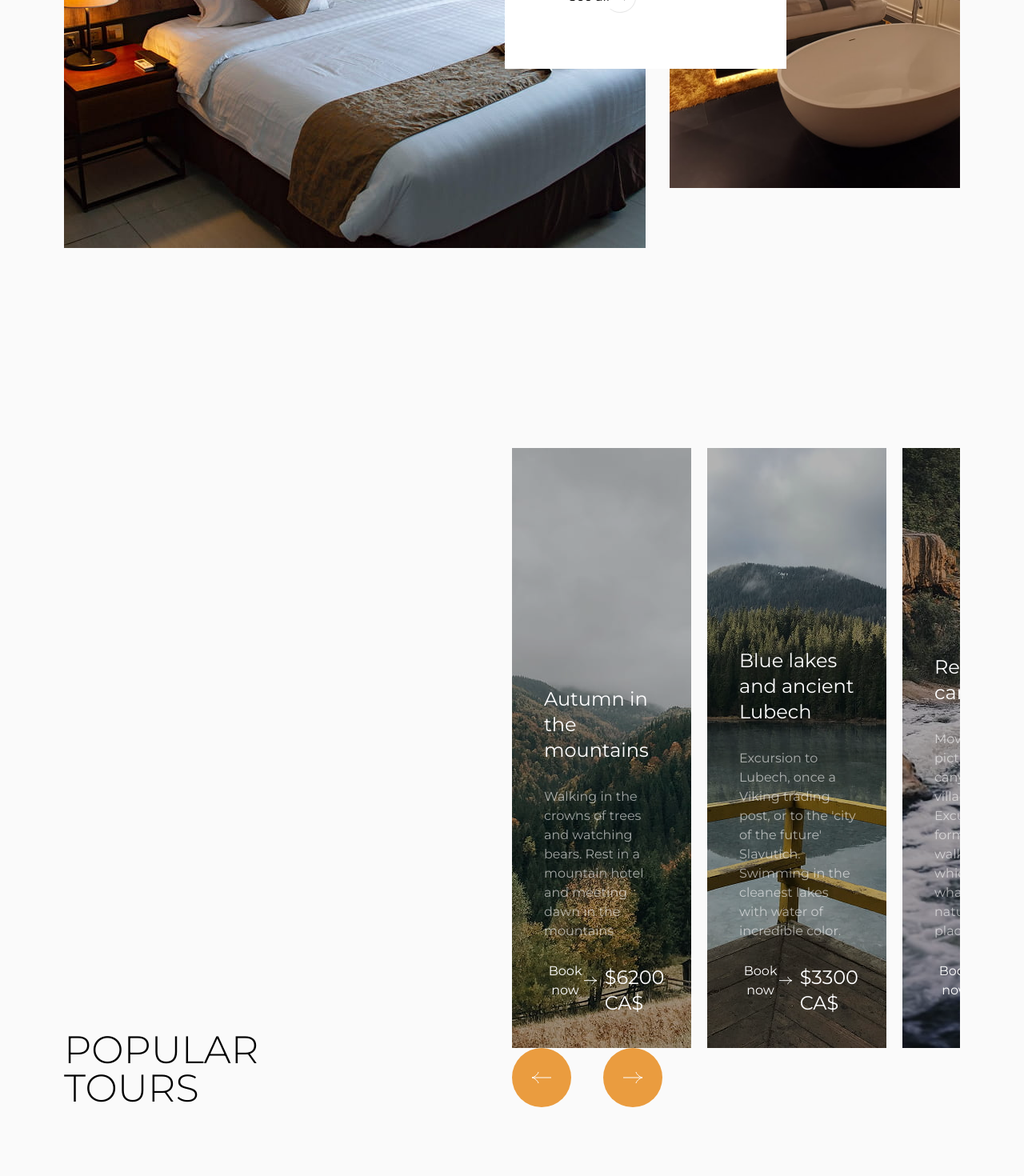
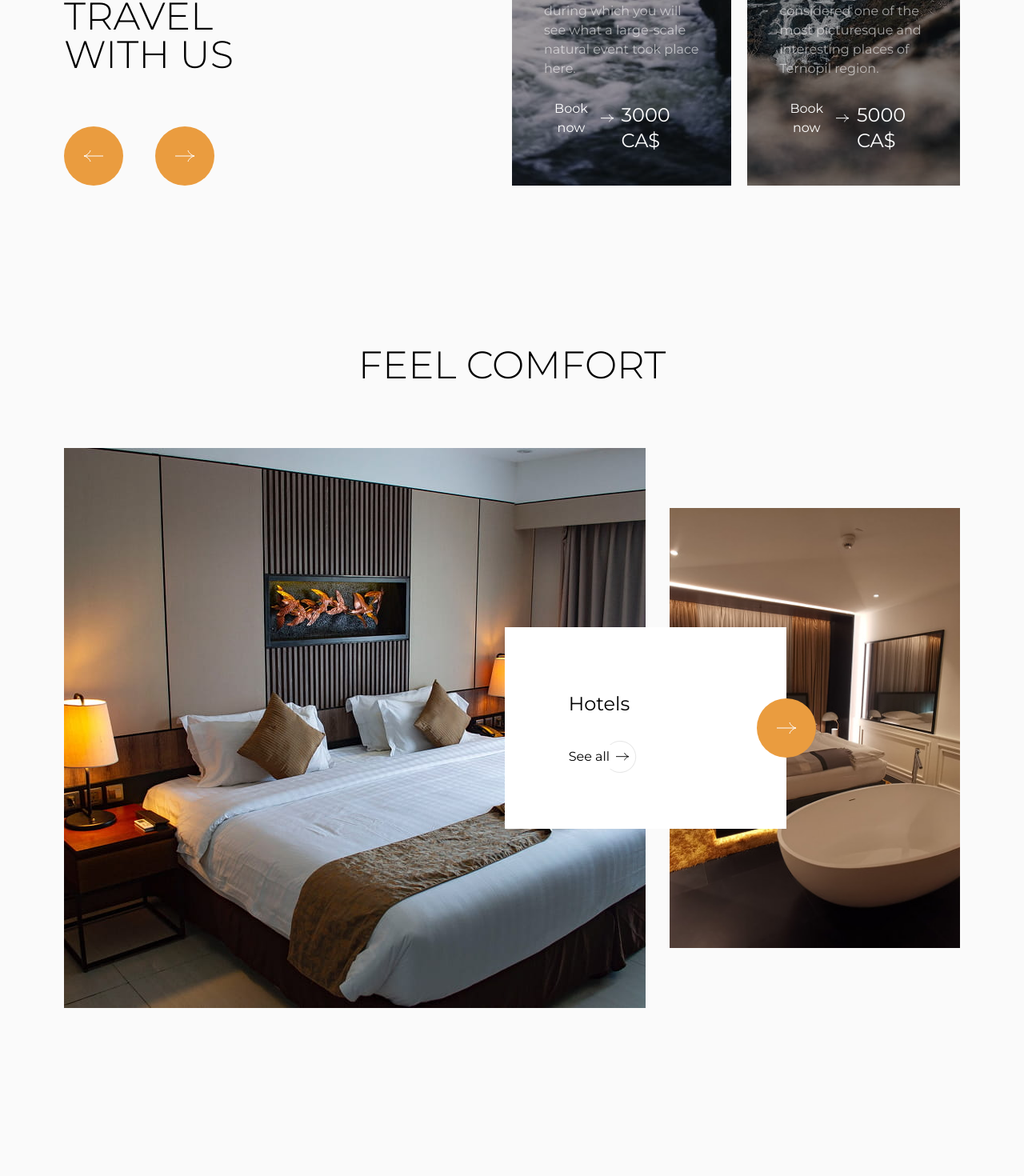
Before and after one commit to summermoved0n/project-Blackroad-Frontend, a Next.js app in the folder my-app/: page / in a window 1280 px wide. Shown: the part 2920-4390 px from the top of the page at 80% size. Built offline with nearby package versions, Linux system fonts and the light colour scheme; a web font is replaced by a local one.

Commit message:
finish of home branch

```diff
--- a/my-app/src/app/components/Carousel.tsx
+++ b/my-app/src/app/components/Carousel.tsx
@@ -1,11 +1,14 @@
 "use client";
 
 import useEmblaCarousel from "embla-carousel-react";
+import { EmblaCarouselType } from "embla-carousel";
 import { Button } from "./Button";
 import { ArrowLeftIcon } from "@/lib/icons/ArrowLeftIcon";
 import { ArrowRightIcon } from "@/lib/icons/ArrowRightIcon";
 import TourCard from "./TourCard";
 import { Text } from "./Text";
+import { useEffect, useState } from "react";
+import { CarouselDotIcon } from "@/lib/icons/CarouselDotIcon";
 
 type CarouselProps = {
   componentTitle: string;
@@ -20,32 +23,50 @@ type CarouselProps = {
 
 export default function Carousel({ tours, componentTitle }: CarouselProps) {
   const [emblaRef, emblaApi] = useEmblaCarousel();
+  const [scrollSnaps, setScrollSnaps] = useState<number[]>([]);
+  const [selectedSnap, setSelectedSnap] = useState(0);
+
+  const goTo = (index: number) => emblaApi?.scrollTo(index);
+  const setupSnaps = (api: EmblaCarouselType) => {
+    setScrollSnaps(api.scrollSnapList());
+  };
+  const setActiveSnap = (api: EmblaCarouselType) =>
+    setSelectedSnap(api.selectedScrollSnap());
+
+  useEffect(() => {
+    if (!emblaApi) return;
+    // eslint-disable-next-line react-hooks/set-state-in-effect
+    setupSnaps(emblaApi);
+    setActiveSnap(emblaApi);
+
+    emblaApi.on("reInit", setupSnaps);
+    emblaApi.on("reInit", setActiveSnap);
+    emblaApi.on("select", setActiveSnap);
+  }, [emblaApi]);
 
   const goToPrev = () => emblaApi?.scrollPrev();
   const goToNext = () => emblaApi?.scrollNext();
 
   return (
-    <section className="relative mx-4 pt-12.5 pb-30 md:mx-20 md:pt-25  md:pt-0 md:pb-0 md:pb-37.5 grid grid-cols-1 md:grid-cols-2">
-      <div className="flex flex-col justify-end gap-15">
+    <section className="relative mx-4 pt-12.5 md:mx-20 md:py-25 md:grid md:grid-cols-2 md:items-end">
       <Text
         as="h2"
         color="black"
         size="lg"
         spacing="sm"
-          className="mb-7.5 md:mb-0 md:w-60 text-center md:text-left uppercase"
+        className="mb-7.5 md:mb-0 md:pb-35 md:w-60 text-center md:text-left uppercase"
       >
         {componentTitle}
       </Text>
-      </div>
 
-      <div className="embla">
+      <div>
         <div className="overflow-hidden" ref={emblaRef}>
-          <div className="flex md:gap-5 touch-pan-y touch-pinch-zoom">
+          <div className="flex gap-5 touch-pan-y touch-pinch-zoom">
             {tours.map(({ id, title, description, image, price }) => (
               <TourCard
                 key={id}
                 id={id}
-                carouselClassName="flex-[0_0_100%] lg:flex-[0_0_50%] xl:md:flex-[0_0_40%] min-w-0"
+                carouselClassName="flex-[0_0_100%] xl:flex-[0_0_49%] min-w-0"
                 title={title}
                 description={description}
                 image={image}
@@ -55,7 +76,19 @@ export default function Carousel({ tours, componentTitle }: CarouselProps) {
           </div>
         </div>
 
-        <div className="absolute bottom-5 left-1/2 transform -translate-x-1/2 md:relative md:bottom-0 md:left-0 md:transform-none md:translate-0 flex justify-center md:justify-start gap-10">
+        <div className="flex items-center justify-center mt-4 gap-2.5 md:hidden">
+          {scrollSnaps.map((_, index) => (
+            <button className="" key={index} onClick={() => goTo(index)}>
+              {selectedSnap === index ? (
+                <CarouselDotIcon color="1" />
+              ) : (
+                <CarouselDotIcon />
+              )}
+            </button>
+          ))}
+        </div>
+
+        <div className="hidden md:flex md:absolute md:bottom-25 md:left-0 md:gap-10">
           <Button
             variant="tertiary"
             className="flex items-center justify-center"
--- a/my-app/src/app/components/Header.tsx
+++ b/my-app/src/app/components/Header.tsx
@@ -57,9 +57,14 @@ export default function Header() {
       <p>Log in</p>
       <Link
         href="/build-tour"
-        className="hidden md:flex border-l border-white/10 h-20 px-17.5  items-center hover:bg-[#ea9c3f] transition"
+        className="hidden md:flex border-l border-white/10 h-20 px-17.5  items-center group"
       >
-        <Text as="p" color="white" size="sm" className="">
+        <Text
+          as="p"
+          color="white"
+          size="sm"
+          className="group-hover:text-orange-300 transition"
+        >
           Build trip
         </Text>
       </Link>
--- a/my-app/src/app/components/TourCard.tsx
+++ b/my-app/src/app/components/TourCard.tsx
@@ -54,7 +54,7 @@ export default function TourCard({
           </ButtonWithArrow>
 
           <Text as="p" color="white" size="md">
-            ${price} CA$
+            {price} CA$
           </Text>
         </div>
       </div>
--- a/my-app/src/app/components/TravelWithUs.tsx
+++ b/my-app/src/app/components/TravelWithUs.tsx
@@ -1,112 +1,10 @@
-"use client";
-
-import { ArrowLeftIcon } from "@/lib/icons/ArrowLeftIcon";
-import { Button } from "./Button";
-import { Text } from "./Text";
-import { ArrowRightIcon } from "@/lib/icons/ArrowRightIcon";
-import TourCard from "./TourCard";
-import { useState } from "react";
-
-const tours = [
-  {
-    id: 1,
-    title: "Rest in the canyon",
-    description:
-      "Moving to the picturesque rock canyon in the village of Buki. Excursion in the form of an easy walk, during which you will see what a large-scale natural event took place here.",
-    image: "/images/Travel_with_us(canyon).jpg",
-    price: 3000,
-  },
-  {
-    id: 2,
-    title: "Dzhurinsky waterfall",
-    description:
-      "The most full-flowing plain waterfall of Ukraine, which is considered one of the most picturesque and interesting places of Ternopil region.",
-    image: "/images/Travel_with_us(waterfall).jpg",
-    price: 5000,
-  },
-  {
-    id: 3,
-    title: "Autumn in the mountains",
-    description:
-      "Walking in the crowns of trees and watching bears. Rest in a mountain hotel and meeting dawn in the mountains",
-    image: "/images/Popular_tours_mountains.jpg",
-    price: 6200,
-  },
-  {
-    id: 4,
-    title: "Blue lakes and ancient Lubech",
-    description:
-      "Excursion to Lubech, once a Viking trading post, or to the 'city of the future' Slavutich. Swimming in the cleanest lakes with water of incredible color.",
-    image: "/images/Popular_tours_lake.jpg",
-    price: 3300,
-  },
-];
-
-const toursPerPage = 2;
+import { travelWithUsTours } from "@/lib/data/homePageData";
+import Carousel from "./Carousel";
 
 export default function TravelWithUs() {
-  const [page, setPage] = useState(1);
-  const maxPage = Math.ceil(tours.length / toursPerPage) - 1;
-
-  const onNext = () => {
-    if (page < maxPage) setPage((prev) => prev + 1);
-  };
-
-  const onPrev = () => {
-    if (page > 0) setPage((prev) => prev - 1);
-  };
-
   return (
-    <section className="relative mx-4 pt-12.5 pb-30 md:mx-20 md:pt-25  md:pt-0 md:pb-0 md:pb-37.5 md:flex md:justify-between">
-      <div className="flex flex-col justify-end gap-15">
-        <Text
-          as="h2"
-          color="black"
-          size="lg"
-          spacing="sm"
-          className="mb-7.5 md:mb-0 md:w-60 text-center md:text-left"
-        >
-          TRAVEL WITH US
-        </Text>
-
-        <div className="absolute bottom-5 left-1/2 transform -translate-x-1/2 md:relative md:bottom-0 md:left-0 md:transform-none md:translate-0 flex justify-center md:justify-start gap-10">
-          <Button
-            variant="tertiary"
-            className="flex items-center justify-center"
-            onClick={onPrev}
-          >
-            <ArrowLeftIcon />
-          </Button>
-
-          <Button
-            variant="tertiary"
-            className="flex items-center justify-center"
-            onClick={onNext}
-          >
-            <ArrowRightIcon />
-          </Button>
-        </div>
-      </div>
-
-      <div className="overflow-hidden">
-        <div
-          className="flex gap-5 transition-transform duration-500 ease-out"
-          style={{
-            transform: `translateX(-${page * 100}%)`,
-          }}
-        >
-          {tours.map(({ id, title, description, image, price }) => (
-            <TourCard
-              key={id}
-              id={id}
-              title={title}
-              description={description}
-              image={image}
-              price={price}
-            />
-          ))}
-        </div>
-      </div>
-    </section>
+    <>
+      <Carousel tours={travelWithUsTours} componentTitle="travel with us" />
+    </>
   );
 }
--- a/my-app/src/app/page.tsx
+++ b/my-app/src/app/page.tsx
@@ -14,7 +14,7 @@ export default function Home() {
       <HomeHero />
       <ExploreWithUs />
       <WhyChooseUs />
-      {/* <TravelWithUs /> */}
+      <TravelWithUs />
       <FeelComfort />
       <PopularTours />
       <Reviews />
--- a/my-app/src/lib/data/homePageData.tsx
+++ b/my-app/src/lib/data/homePageData.tsx
@@ -32,3 +32,38 @@ export const popularTours = [
     price: 5000,
   },
 ];
+
+export const travelWithUsTours = [
+  {
+    id: 1,
+    title: "Rest in the canyon",
+    description:
+      "Moving to the picturesque rock canyon in the village of Buki. Excursion in the form of an easy walk, during which you will see what a large-scale natural event took place here.",
+    image: "/images/Travel_with_us(canyon).jpg",
+    price: 3000,
+  },
+  {
+    id: 2,
+    title: "Dzhurinsky waterfall",
+    description:
+      "The most full-flowing plain waterfall of Ukraine, which is considered one of the most picturesque and interesting places of Ternopil region.",
+    image: "/images/Travel_with_us(waterfall).jpg",
+    price: 5000,
+  },
+  {
+    id: 3,
+    title: "Autumn in the mountains",
+    description:
+      "Walking in the crowns of trees and watching bears. Rest in a mountain hotel and meeting dawn in the mountains",
+    image: "/images/Popular_tours_mountains.jpg",
+    price: 6200,
+  },
+  {
+    id: 4,
+    title: "Blue lakes and ancient Lubech",
+    description:
+      "Excursion to Lubech, once a Viking trading post, or to the 'city of the future' Slavutich. Swimming in the cleanest lakes with water of incredible color.",
+    image: "/images/Popular_tours_lake.jpg",
+    price: 3300,
+  },
+];
--- /dev/null
+++ b/my-app/src/lib/icons/CarouselDotIcon.tsx
@@ -0,0 +1,15 @@
+import React from "react";
+
+export const CarouselDotIcon = ({ color = "0.2" }: { color?: string }) => {
+  return (
+    <svg
+      width="6"
+      height="6"
+      viewBox="0 0 6 6"
+      fill="none"
+      xmlns="http://www.w3.org/2000/svg"
+    >
+      <circle cx="3" cy="3" r="3" fill="#171717" fillOpacity={color} />
+    </svg>
+  );
+};
```
Lines whose indentation alone changed are shown as unchanged.
